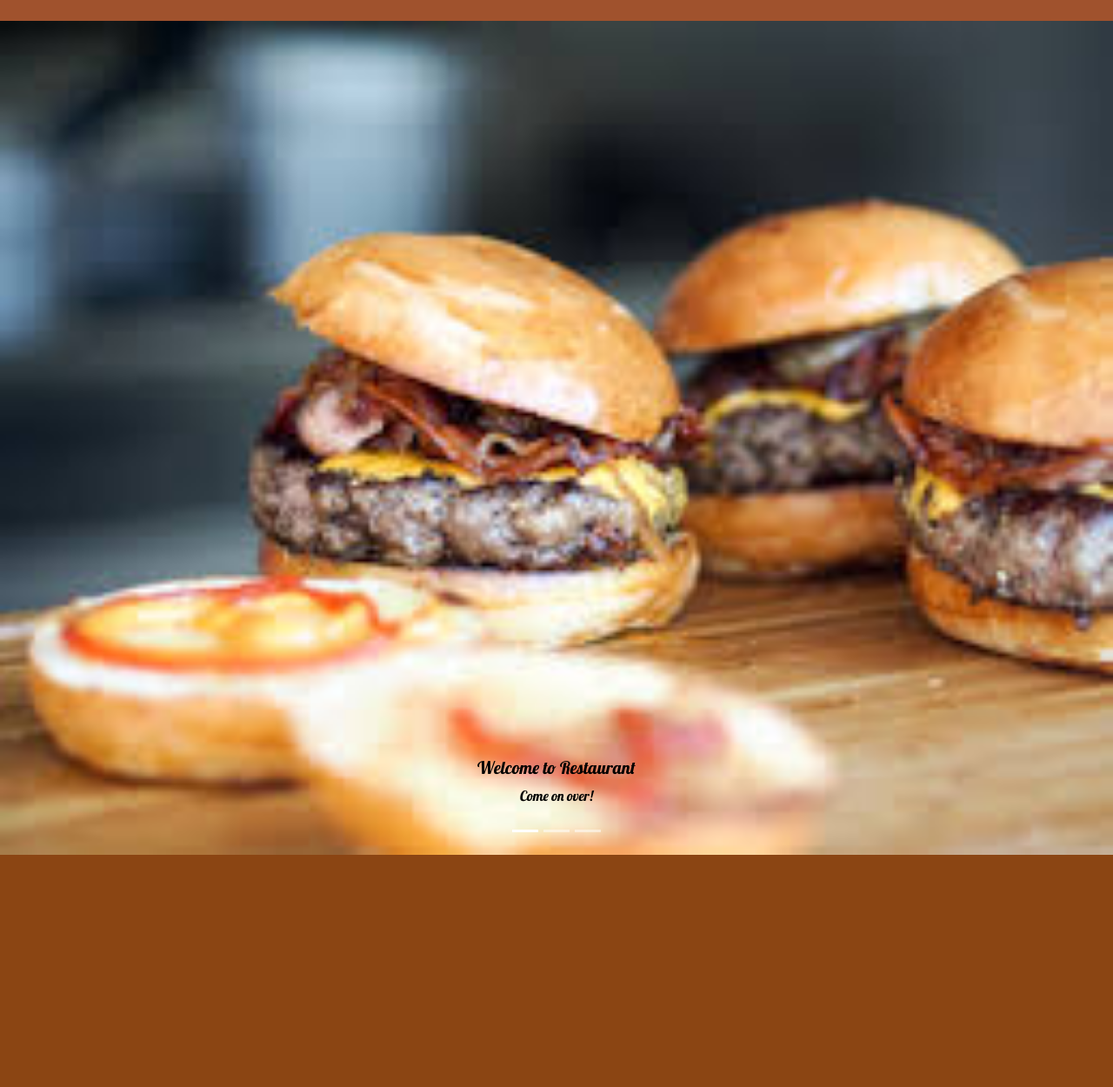
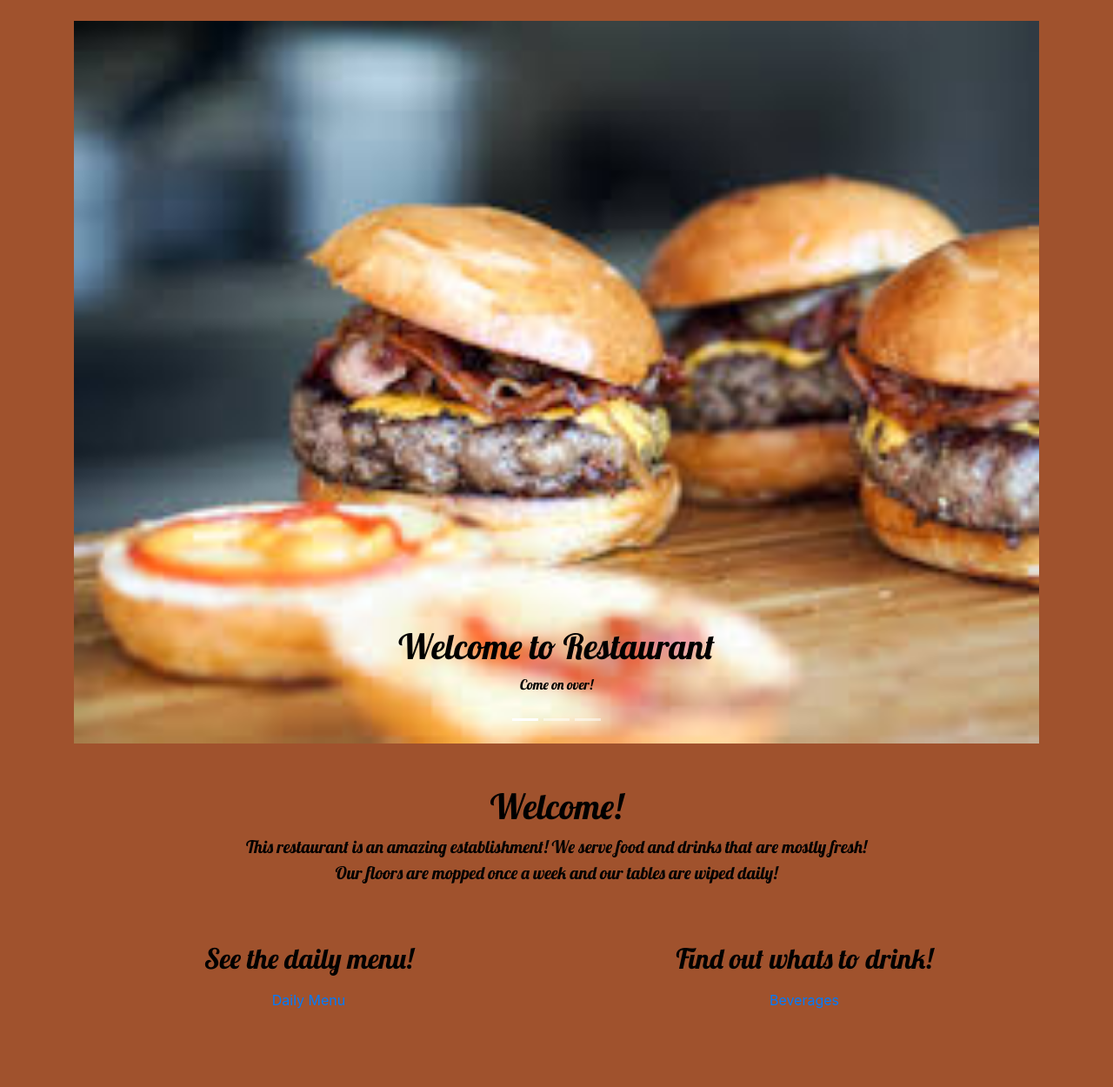
Before and after one commit to madpineapple/django_restaurant, a Django app: page / in a window 1280 px wide. Shown: the part 56-1306 px from the top of the page at 87% size. Before the commit the page ends 1039 px from the top, so only its background shows below. Run offline with Django 3.2, Linux system fonts and the light colour scheme; some libraries are stand-ins or nearby versions.

Commit message:
05-28-19 update

```diff
--- a/main/static/main/main.css
+++ b/main/static/main/main.css
@@ -3,13 +3,16 @@
 body{
 background-color: #A0522D;
 margin-top: 5rem;
+margin-bottom: 5rem;
+}
 
-}
 .nv-bar-clr{
   background-color: #8B4513;
 }
 
-h1,h2, h5, p{
+
+
+h1,h2,h3, h5, p{
   color: #000000;
   font-family: 'Lobster', cursive;
 }
--- a/main/templates/main/contact.html
+++ b/main/templates/main/contact.html
@@ -3,7 +3,7 @@
 <main role="main" class="container" align="center">
   <div class="row">
     <div class="col-xl-8 offset-xl-2 py-5">
-      <h1>contact us!</h1>
+      <h1>Contact Us!</h1>
       <p class="lead">
         Please feel free to stop during business hours!
         We have plenty of free parking and out door seating during summer months.
--- a/main/templates/main/home.html
+++ b/main/templates/main/home.html
@@ -1,7 +1,7 @@
 {% extends "main/base.html" %}
 
 {% block content %}
-
+<main role="main" class="container" align="center">
   <div id="carouselExampleSlidesOnly" class="carousel slide" data-ride="carousel">
     <ol class="carousel-indicators">
     <li data-target="#carouselExampleIndicators" data-slide-to="0" class="active"></li>
@@ -12,24 +12,47 @@
     <div class="carousel-item active">
       <img class="d-block w-100" src="/static/img/bg1.jpg" alt="First slide">
       <div class="carousel-caption d-none d-md-block">
-        <h5>Welcome to Restaurant</h5>
+        <h1>Welcome to Restaurant</h1>
         <p>Come on over!</p>
       </div>
     </div>
     <div class="carousel-item">
       <img class="d-block w-100" src="/static/img/bg2.jpg" alt="Second slide">
       <div class="carousel-caption d-none d-md-block">
-        <h5>Our restaurant is great</h5>
+        <h1>Our restaurant is great</h1>
         <p>We have chairs and tables!</p>
       </div>
     </div>
     <div class="carousel-item">
       <img class="d-block w-100" src="/static/img/beer.jpg" alt="Third slide">
       <div class="carousel-caption d-none d-md-block">
-        <h5>We also have craft beer!</h5>
+        <h1>We also have craft beer!</h1>
         <p>No one else has beer!</p>
       </div>
     </div>
   </div>
 </div>
+
+<div class="row">
+  <div class="col-xl-8 offset-xl-2 py-5">
+    <h1>Welcome!</h1>
+    <p class="lead">
+      This restaurant is an amazing establishment!
+      We serve food and drinks that are mostly fresh!
+      Our floors are mopped once a week and our tables are wiped daily!
+    </p>
+  </div>
+</div>
+
+<div class="row">
+  <div class="col">
+    <h2>See the daily menu!</h2>
+    <a class="nav-link" href="{% url 'main-dMenu' %}">Daily Menu</a>
+  </div>
+
+  <div class="col">
+    <h2>Find out whats to drink!</h2>
+    <a class="nav-link" href="{% url 'main-bMenu' %}">Beverages</a>
+  </div>
+</div>
 {% endblock content %}
```
Also changed, not shown: db.sqlite3, main/templates/main/base.html (line endings or trailing spaces).
